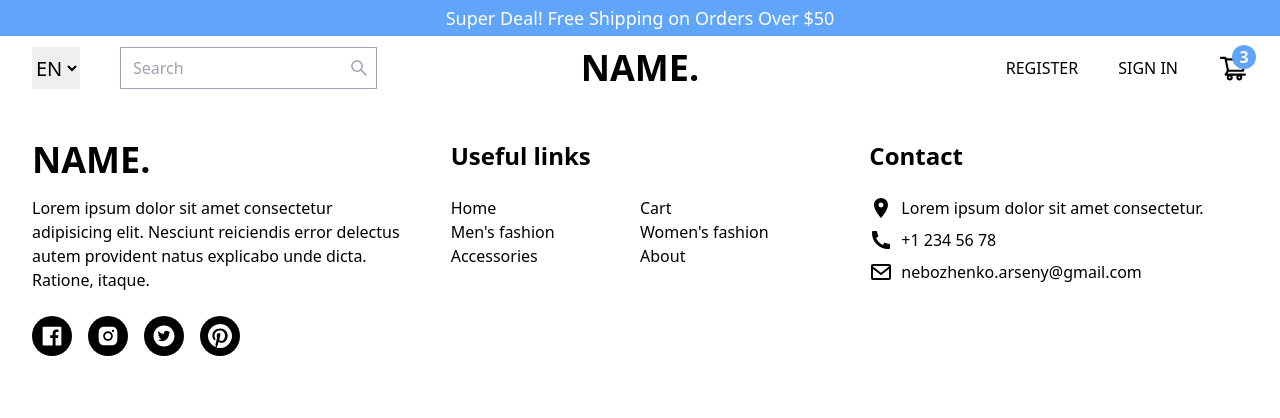
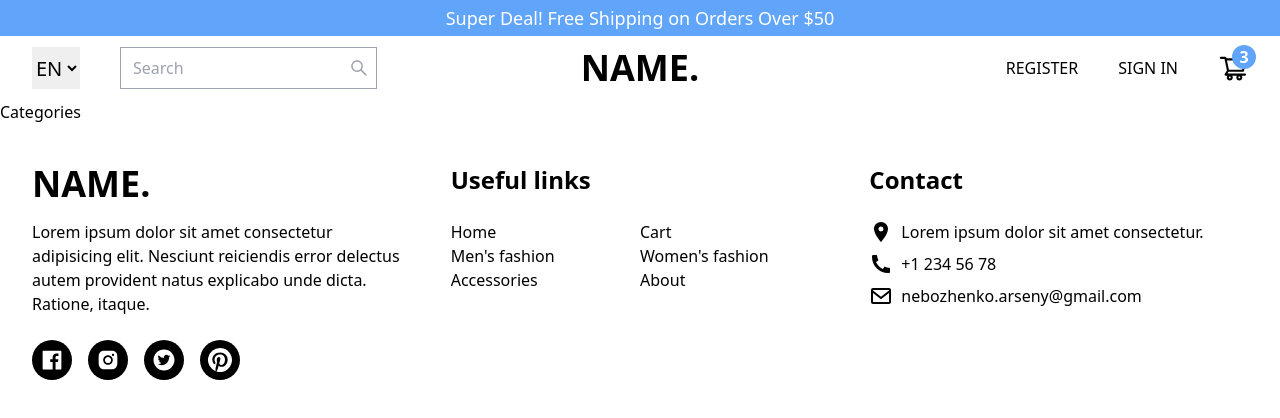
Before and after one commit to yap8/e-commerce, a React (Create React App) app: page /categories in a window 1280 px wide. Shown: the top 418 px of the page. Built offline with nearby package versions, Linux system fonts and the light colour scheme.

Commit message:
added Categories page

```diff
--- a/src/App.tsx
+++ b/src/App.tsx
@@ -1,10 +1,11 @@
 import { BrowserRouter as Router, Routes, Route } from 'react-router-dom';
 
 import Announcement from './components/Announcement';
+import Products, { Product } from './pages/Products';
+import Categories from './pages/Categories';
 import Header from './components/Header';
 import Footer from './components/Footer';
 import Home from './pages/Home';
-import Products, { Product } from './pages/Products';
 import Cart from './pages/Cart';
 
 const App: React.FC = () => {
@@ -21,6 +22,9 @@ const App: React.FC = () => {
           <Route path=":product" element={<Product />} />
           <Route index element={<Products />} />
         </Route>
+        <Route path="categories">
+          <Route index element={<Categories />} />
+        </Route>
       </Routes>
       <Footer />
     </Router>
--- /dev/null
+++ b/src/pages/Categories/index.tsx
@@ -0,0 +1,5 @@
+const Categories: React.FC = () => {
+  return <div>Categories</div>;
+};
+
+export default Categories;
```
